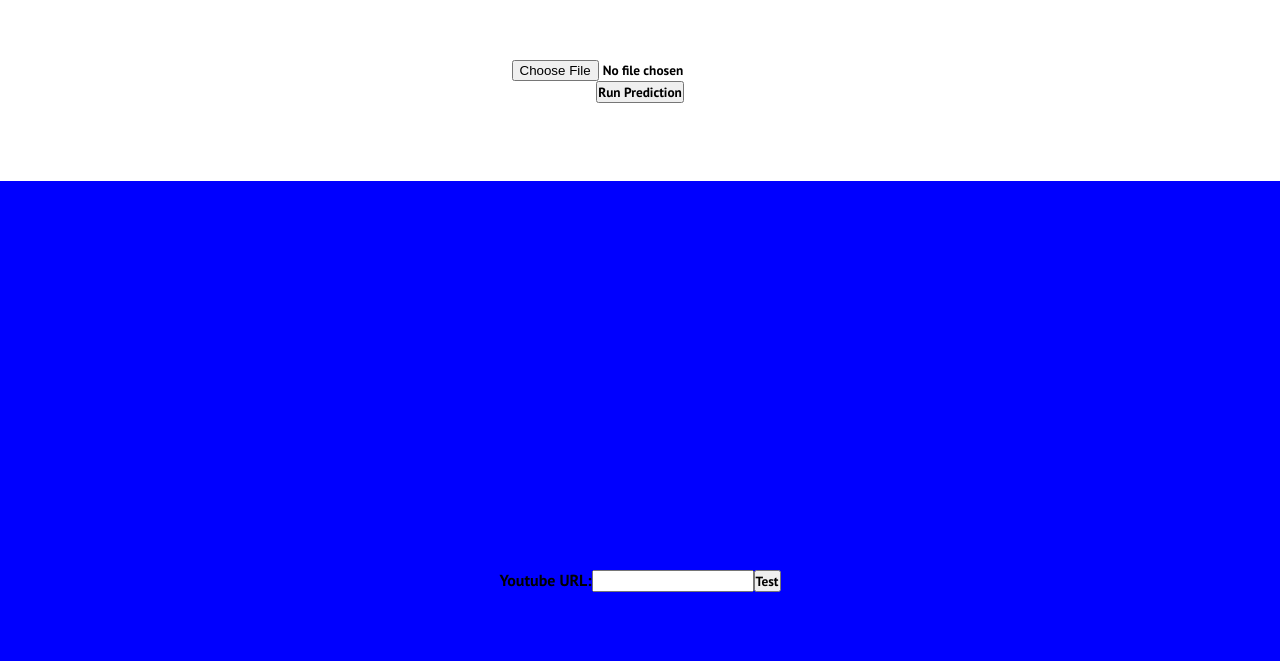
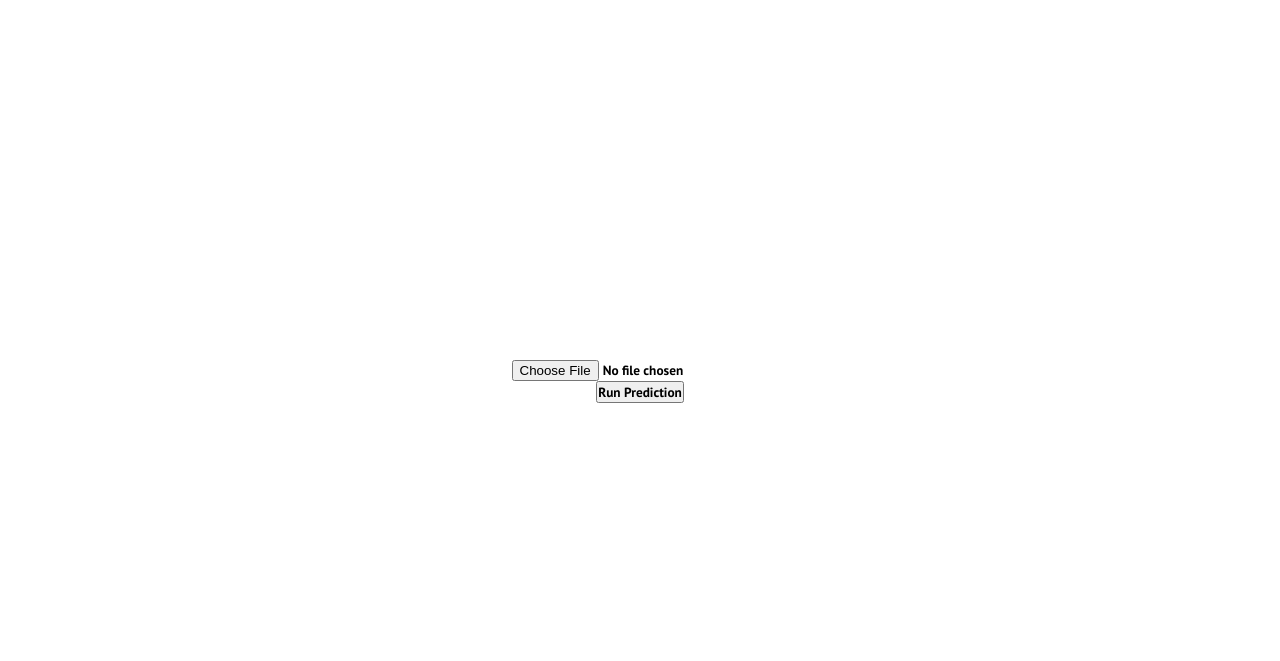
Before and after one commit to darkhunter3210/Face-Mask, a React (Create React App) app in the folder Frontend/: page / in a window 1280 px wide. Shown: the part 899-1560 px from the top of the page. Built offline with nearby package versions, Linux system fonts and the light colour scheme; the HTML template or start-up script is replaced by a standard one.

Commit message:
image component min-height adjustment

```diff
--- a/Frontend/src/components/Image.jsx
+++ b/Frontend/src/components/Image.jsx
@@ -53,7 +53,7 @@ export default function Image() {
       }
 
     return (
-        <div className="image" id="image" style={{width: '100%', height:'min-content',minHeight:'200px'}}>
+        <div className="image" id="image" style={{width: '100%', height:'min-content',minHeight:'100vh'}}>
             <input className="fileInput"
                 type="file"
                 onChange={handleImageChange}
```
